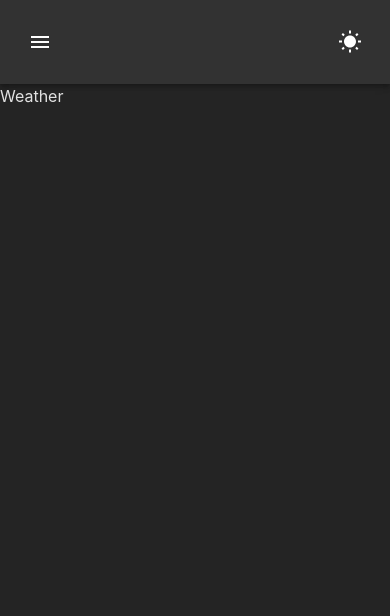
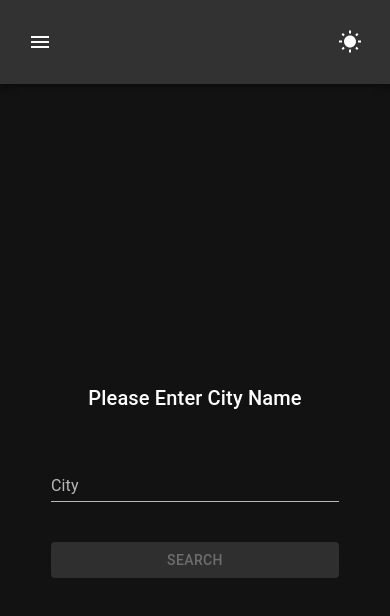
Before and after one commit to HosseinKM2000/Dian-React-Test, a React (Vite) app: page /weather in a window 390 px wide. Shown: the top 616 px of the page. Built offline with nearby package versions, Linux system fonts and the light colour scheme.

Commit message:
get weather by city name page created and made responsive

```diff
--- a/package.json
+++ b/package.json
@@ -17,6 +17,7 @@
     "@mui/material": "^6.3.1",
     "@mui/styled-engine-sc": "^6.3.1",
     "@mui/types": "^7.2.21",
+    "@tanstack/react-query": "^5.64.1",
     "@toolpad/core": "^0.12.0",
     "@types/react-router": "^5.1.20",
     "@types/react-router-dom": "^5.3.3",
@@ -28,13 +29,15 @@
     "react-i18next": "^15.4.0",
     "react-router": "^7.1.1",
     "react-window": "^1.8.11",
-    "styled-components": "^6.1.14"
+    "styled-components": "^6.1.14",
+    "vite-plugin-environment": "^1.1.3"
   },
   "devDependencies": {
     "@eslint/js": "^9.17.0",
     "@types/node": "^22.10.5",
     "@types/react": "^18.3.18",
     "@types/react-dom": "^18.3.5",
+    "@types/react-query": "^1.2.9",
     "@types/react-window": "^1.8.8",
     "@vitejs/plugin-react": "^4.3.4",
     "eslint": "^9.17.0",
--- a/src/App.tsx
+++ b/src/App.tsx
@@ -13,7 +13,7 @@ function App() {
     <ThemeProvider theme={state.isDarkMode ? darkTheme : lightTheme}>
       <main>
         <Navbar />
-        <Box display={"flex"} position={"relative"}>
+        <Box display={"flex"} position={"relative"} height={"100%"}>
           <Sidebar />
           <Outlet />
         </Box>
--- /dev/null
+++ b/src/Hooks/index.ts
@@ -0,0 +1,6 @@
+import { useMutation } from "react-query";
+import { getGeocodingData } from "../api";
+
+export const useGeocoding = () => {
+  return useMutation({ mutationFn: getGeocodingData });
+};
--- /dev/null
+++ b/src/api/index.ts
@@ -0,0 +1,42 @@
+const getGeocodingData = async (url: string | null) => {
+  try {
+    if (url) {
+      //   get lat and lng by city name
+      const firstResponse = await fetch(url);
+
+      if (!firstResponse.ok) {
+        throw new Error(
+          `Error fetching geocoding data: ${firstResponse.statusText}`
+        );
+      }
+
+      const { results: firstData } = await firstResponse.json();
+
+      if (firstData.length === 0) {
+        return { firstData };
+      } else {
+        const lat = firstData?.[0].geometry.lat;
+        const lng = firstData?.[0].geometry.lng;
+        if (lat && lng) {
+          // get weather condition by lat and lng
+          const secondRequest = await fetch(
+            `${process.env.OPEN_METEO_URL}?latitude=${lat}&longitude=${lng}&current_weather=true`
+          );
+          if (!secondRequest.ok) {
+            throw new Error(
+              `Error fetching second request: ${secondRequest.statusText}`
+            );
+          }
+          const secondData = await secondRequest.json();
+          return { firstData, secondData };
+        }
+      }
+
+    }
+  } catch (error) {
+    console.error(error);
+    return { error: { message: error } };
+  }
+};
+
+export { getGeocodingData };
--- a/src/main.tsx
+++ b/src/main.tsx
@@ -4,11 +4,16 @@ import "./index.css";
 import "./languages/configure";
 import Routing from "./routes";
 import { BrowserRouter } from "react-router";
+import { QueryClient, QueryClientProvider } from "react-query";
+
+const queryClient = new QueryClient();
 
 createRoot(document.getElementById("root")!).render(
   <StrictMode>
     <BrowserRouter>
-      <Routing />
+      <QueryClientProvider client={queryClient}>
+        <Routing />
+      </QueryClientProvider>
     </BrowserRouter>
   </StrictMode>
 );
--- a/src/view/Weather/index.tsx
+++ b/src/view/Weather/index.tsx
@@ -1,8 +1,123 @@
+import { Box, Button, TextField, Typography, useTheme } from "@mui/material";
+import { SubmitHandler, useForm } from "react-hook-form";
+import { useGeocoding } from "../../Hooks";
+
+type Inputs = {
+  city: string;
+};
 
 const Weather = () => {
+  const theme = useTheme();
+  const {
+    register,
+    handleSubmit,
+    watch,
+    formState: { errors },
+  } = useForm<Inputs>();
+  const {
+    data,
+    isLoading,
+    isError,
+    mutateAsync: getGeocodingMutate,
+  } = useGeocoding();
+
+  // Update the URL when the form is submitted
+  const onSubmit: SubmitHandler<Inputs> = async (data) => {
+    const url = `${process.env.OPEN_CAGE_URL}?q=${data.city}&key=${process.env.OPEN_CAGE_API_KEY}&no_annotations=1`;
+    await getGeocodingMutate(url);
+  };
+  console.log(data?.firstData);
   return (
-    <div>Weather</div>
-  )
-}
+    <Box
+      width={"100%"}
+      height={"100%"}
+      display={"flex"}
+      justifyContent={"space-evenly"}
+      alignItems={"center"}
+      bgcolor={theme.palette.background.default}
+      color={theme.palette.text.primary}
+      textAlign={"center"}
+      padding={2}
+      flexWrap={"wrap"}
+      rowGap={5}
+    >
+      <form onSubmit={handleSubmit(onSubmit)}>
+        <Box display={"flex"} flexDirection={"column"} rowGap={5}>
+          <Typography variant="h6">Please Enter City Name</Typography>
+          <TextField
+            id="city"
+            label="City"
+            variant="standard"
+            {...register("city", { required: "City name is required" })}
+            sx={{ width: "18rem" }}
+            error={!!errors.city}
+            helperText={errors.city?.message}
+          />
+          <Button
+            variant="contained"
+            type="submit"
+            sx={{ paddingX: "5rem" }}
+            disabled={!watch("city")}
+          >
+            Search
+          </Button>
+        </Box>
+      </form>
 
-export default Weather
+      {/* Render loading, error, or data */}
+      {isError && (
+        <Typography variant="body1">
+          Error in get city weather condition
+        </Typography>
+      )}
+      {isLoading && <Typography variant="body1">Loading...</Typography>}
+      {data?.firstData && data?.secondData && (
+        <Box display={"flex"} flexDirection={"column"} rowGap={3}>
+          <Box display={"flex"} gap={2}>
+            <Typography variant="h5" fontWeight={900}>
+              Temperature:
+            </Typography>
+            <Typography variant="h6">
+              {data?.secondData?.current_weather?.temperature ?? "N/A"}{" "}
+              {data?.secondData?.current_weather_units?.temperature ?? ""}
+            </Typography>
+          </Box>
+          <Box display={"flex"} gap={2}>
+            <Typography variant="h5" fontWeight={900}>
+              Weather Code:
+            </Typography>
+            <Typography variant="h6">
+              {data?.secondData?.current_weather?.weathercode ?? "N/A"}{" "}
+              {data?.secondData?.current_weather_units?.weathercode ?? ""}
+            </Typography>
+          </Box>
+          <Box display={"flex"} gap={2}>
+            <Typography variant="h5" fontWeight={900}>
+              Wind Direction:
+            </Typography>
+            <Typography variant="h6">
+              {data?.secondData?.current_weather?.winddirection ?? "N/A"}{" "}
+              {data?.secondData?.current_weather_units?.winddirection ?? ""}
+            </Typography>
+          </Box>
+          <Box display={"flex"} gap={2}>
+            <Typography variant="h5" fontWeight={900}>
+              Wind Speed:
+            </Typography>
+            <Typography variant="h6">
+              {data?.secondData?.current_weather?.windspeed ?? "N/A"}{" "}
+              {data?.secondData?.current_weather_units?.windspeed ?? ""}
+            </Typography>
+          </Box>
+        </Box>
+      )}
+      {data?.firstData && data?.firstData.length === 0 && (
+        <Typography variant="body1" color="warning">
+          No results found !
+        </Typography>
+      )}
+    </Box>
+  );
+};
+
+export default Weather;
--- a/vite.config.ts
+++ b/vite.config.ts
@@ -1,13 +1,21 @@
-import { defineConfig } from 'vite'
-import react from '@vitejs/plugin-react'
-import { resolve } from 'path'; // Node.js `path` module
+import { defineConfig } from "vite";
+import react from "@vitejs/plugin-react";
+import { resolve } from "path"; // Node.js `path` module
+import EnvironmentPlugin from "vite-plugin-environment";
 
 // https://vite.dev/config/
 export default defineConfig({
-  plugins: [react()],
+  plugins: [
+    react(),
+    EnvironmentPlugin({
+      OPEN_CAGE_URL: "https://api.opencagedata.com/geocode/v1/json",
+      OPEN_METEO_URL: "https://api.open-meteo.com/v1/forecast",
+      OPEN_CAGE_API_KEY: "720cc2fe56554c5bb56a46b3b9151dba",
+    }),
+  ],
   resolve: {
     alias: {
-      src: resolve(__dirname , './src'),
-    }
-  }
-})
+      src: resolve(__dirname, "./src"),
+    },
+  },
+});
```
Also changed, not shown: 1 other file (tests, documents, lock files or other folders).
